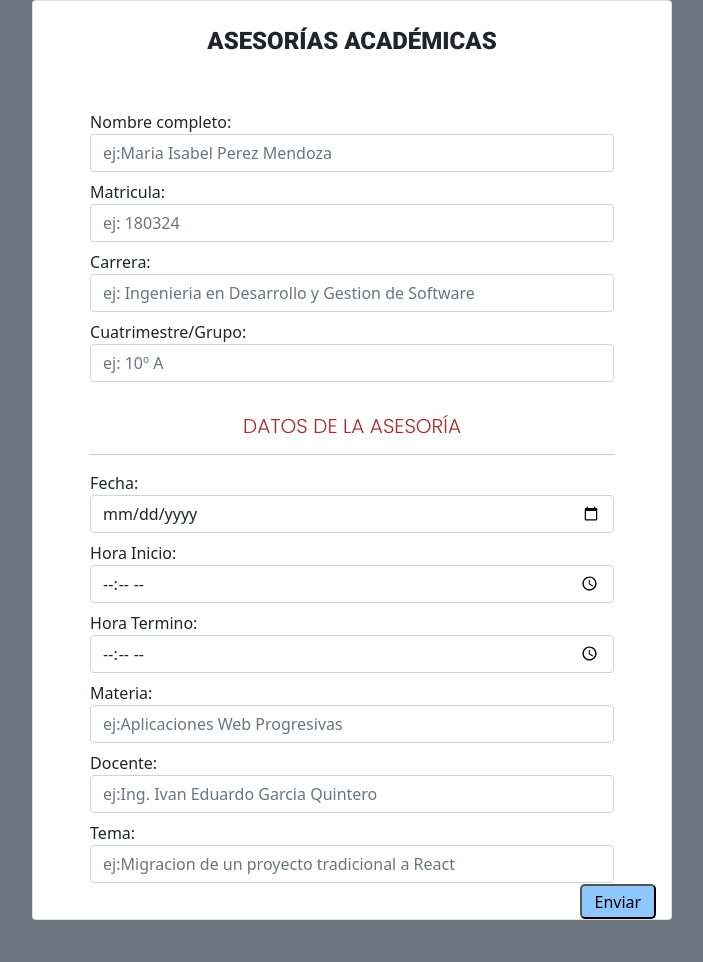
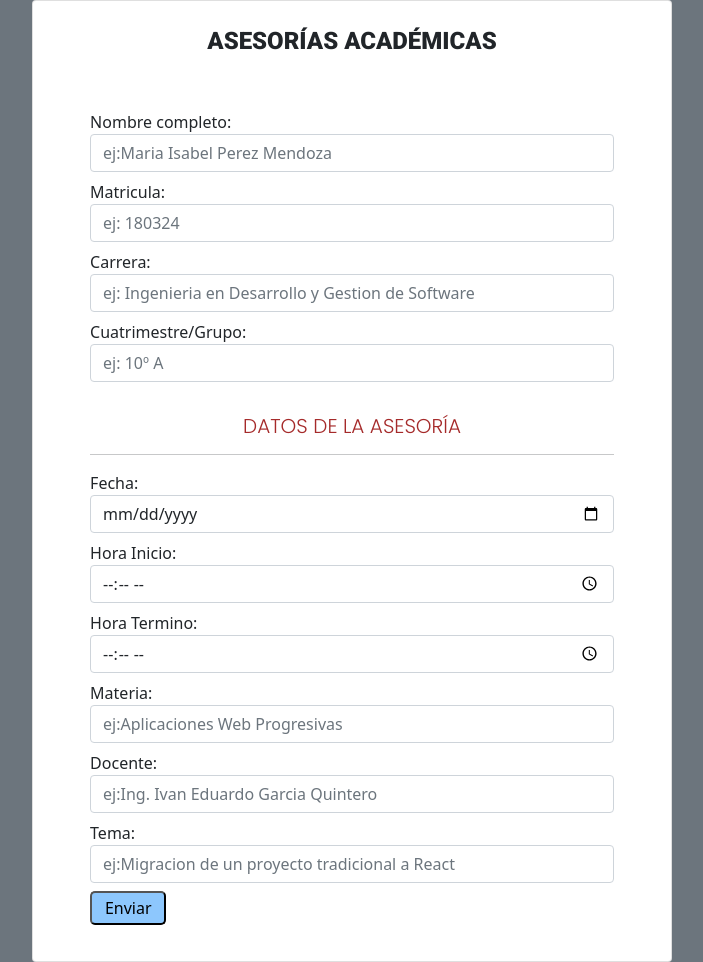
Before and after one commit to Isabelpm-13/Form-asesorias, a plain HTML site: page index.html in a window 1280 px wide. Shown: the whole page, without its empty margins (288-991 px from the left). Before the commit the page ends 920 px from the top, so only its background shows below. Drawn offline with nearby package versions, Linux system fonts and the light colour scheme.

Commit message:
style2.2

```diff
--- a/style.css
+++ b/style.css
@@ -28,12 +28,12 @@ h5{
     font-family: 'Poppins', sans-serif;
 }
 
-    .button {
+ .button {
         background: #8dc7fd;
         border-radius: 5px;
         padding: 0.2rem 0.8rem;
         cursor: pointer;
-        position: absolute;
-        right: 15px;
-        bottom:   0;
+
+
+
 }
```
